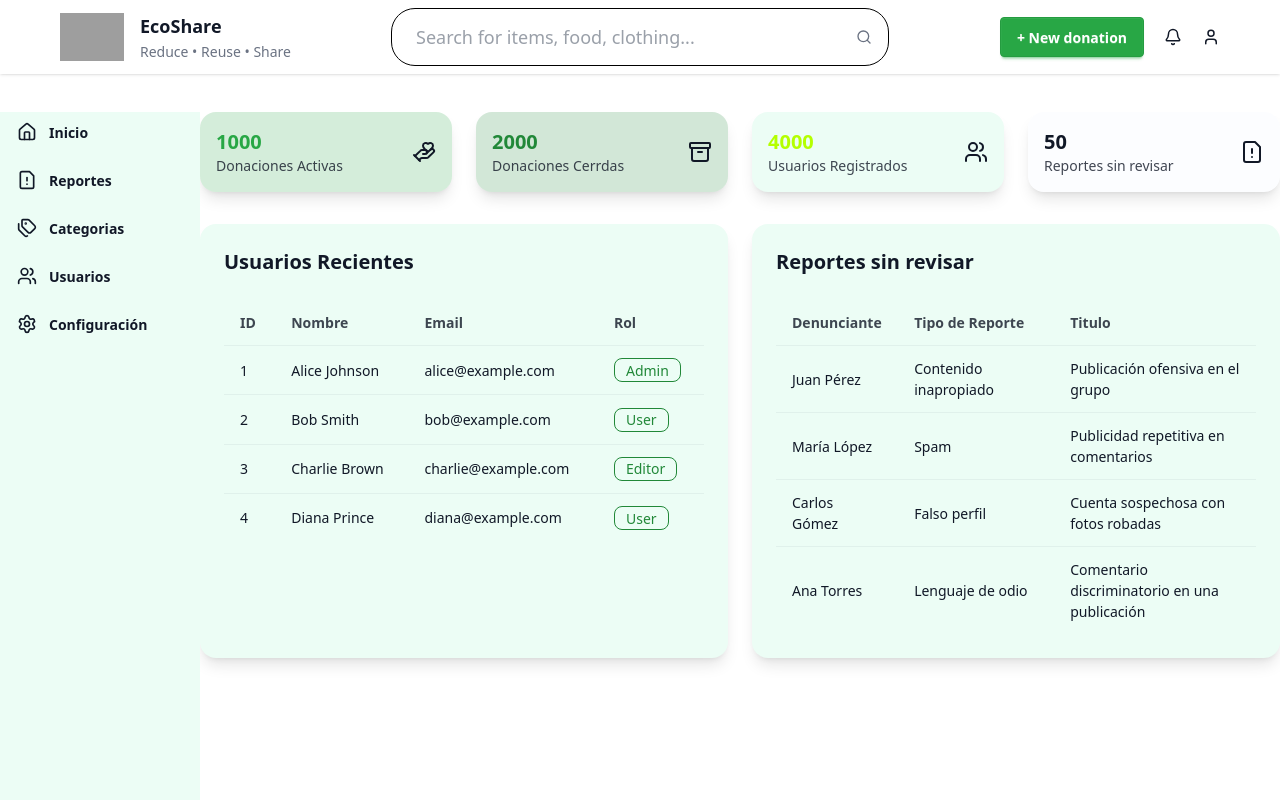
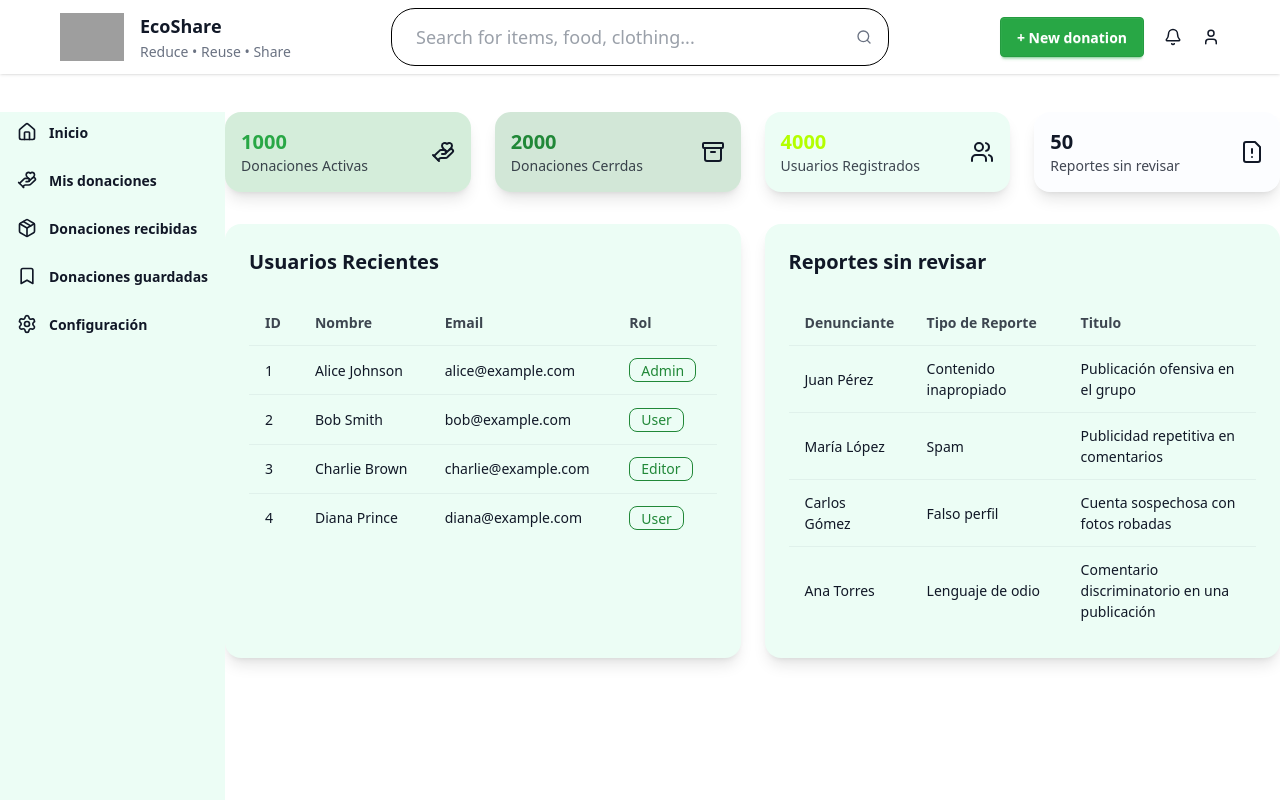
Before and after one commit to rfiguerac/ecoshare, a React (Vite) app: page /dashboard in a window 1280 px wide. Shown: the top 800 px of the page. Built offline with nearby package versions, Linux system fonts and the light colour scheme; grey boxes are pictures that could not be loaded.

Commit message:
añadido componente DashboardDonationsPage y actualizado enrutamiento del dashboard

```diff
--- a/src/components/Dashboard/Sidebar.tsx
+++ b/src/components/Dashboard/Sidebar.tsx
@@ -2,7 +2,7 @@ import { Home, Users, Settings, FileWarning, Tags, Bookmark, HandHeart, Package,
 
 export const Sidebar = ({children} : {children: React.ReactNode}) => {
 
-    const isAdmin = true;
+    const isAdmin = false;
     return (
         <div className="drawer lg:drawer-open">
             <input id="my-drawer-2" type="checkbox" className="drawer-toggle" />
--- /dev/null
+++ b/src/pages/DashboardDonatiosPage.tsx
@@ -0,0 +1,17 @@
+import { useParams } from "react-router-dom";
+import { donations } from "../components/donations";
+import { CardDonation } from "../components/Main/CardDonation";
+export const DashboardDonationsPage = () => {
+    const { title } = useParams();
+    return (
+        <>
+            <h1 className=" self-start text-2xl font-bold mb-4 pl-4">{title}</h1>
+
+            <div className="grid grid-cols-1 sm:grid-cols-2 md:grid-cols-3 lg:grid-cols-5 gap-4 w-full justify-items-center lg:justify-items-start lg:pl-4">
+                { donations.map(donation =>(
+                    <CardDonation donation={donation} />
+                ))}
+            </div>
+        </>
+    )
+}
--- a/src/router/index.tsx
+++ b/src/router/index.tsx
@@ -6,6 +6,7 @@ import { DonationDetailsPage } from "../pages/DonationDetailsPage";
 import { DashboardLayout } from "../layouts/DashboardLayout";
 import { DashboardHome } from "../pages/DashboardHomePage";
 import { DashboardCategory } from "../pages/DashboardCategoryPage";
+import { DashboardDonationsPage } from "../pages/DashboardDonatiosPage";
 
 export default function AppRouter() {
   return (
@@ -19,6 +20,7 @@ export default function AppRouter() {
           <Route path="dashboard" element={<DashboardLayout />}>
             <Route index element={<DashboardHome />} />
             <Route path="category" element={<DashboardCategory />} />
+            <Route path="donations/:title" element={<DashboardDonationsPage />} />
           </Route>
 
         </Route>
```
